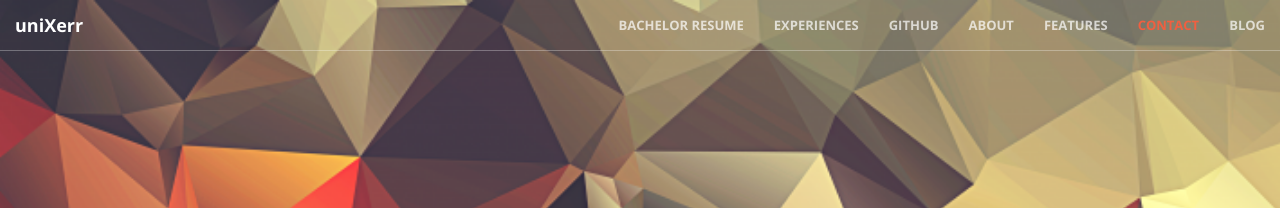
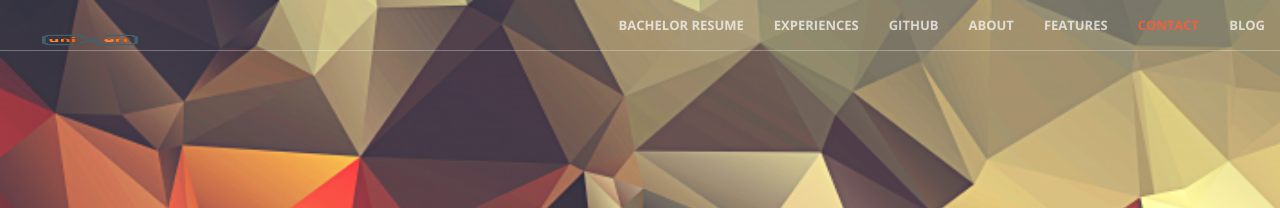
Before and after one commit to wildonion/wildonion.github.io, a Jekyll site: the page built from index.html, in a window 1280 px wide. Shown: the top 208 px of the page. Built offline with Jekyll 4.4.1, drawn with Linux system fonts in a browser that asks for light colours.

Commit message:
add uniXerr logo

```diff
--- a/_includes/nav.html
+++ b/_includes/nav.html
@@ -8,7 +8,7 @@
                 <span class="icon-bar"></span>
                 <span class="icon-bar"></span>
             </button>
-            <a class="navbar-brand page-scroll" href="#page-top">uniXerr</a>
+            <a class="navbar-brand page-scroll" href="#page-top"><img width=150 height=50 src="uniXerr.png"></a>
         </div>
 
         <!-- Collect the nav links, forms, and other content for toggling -->
```
